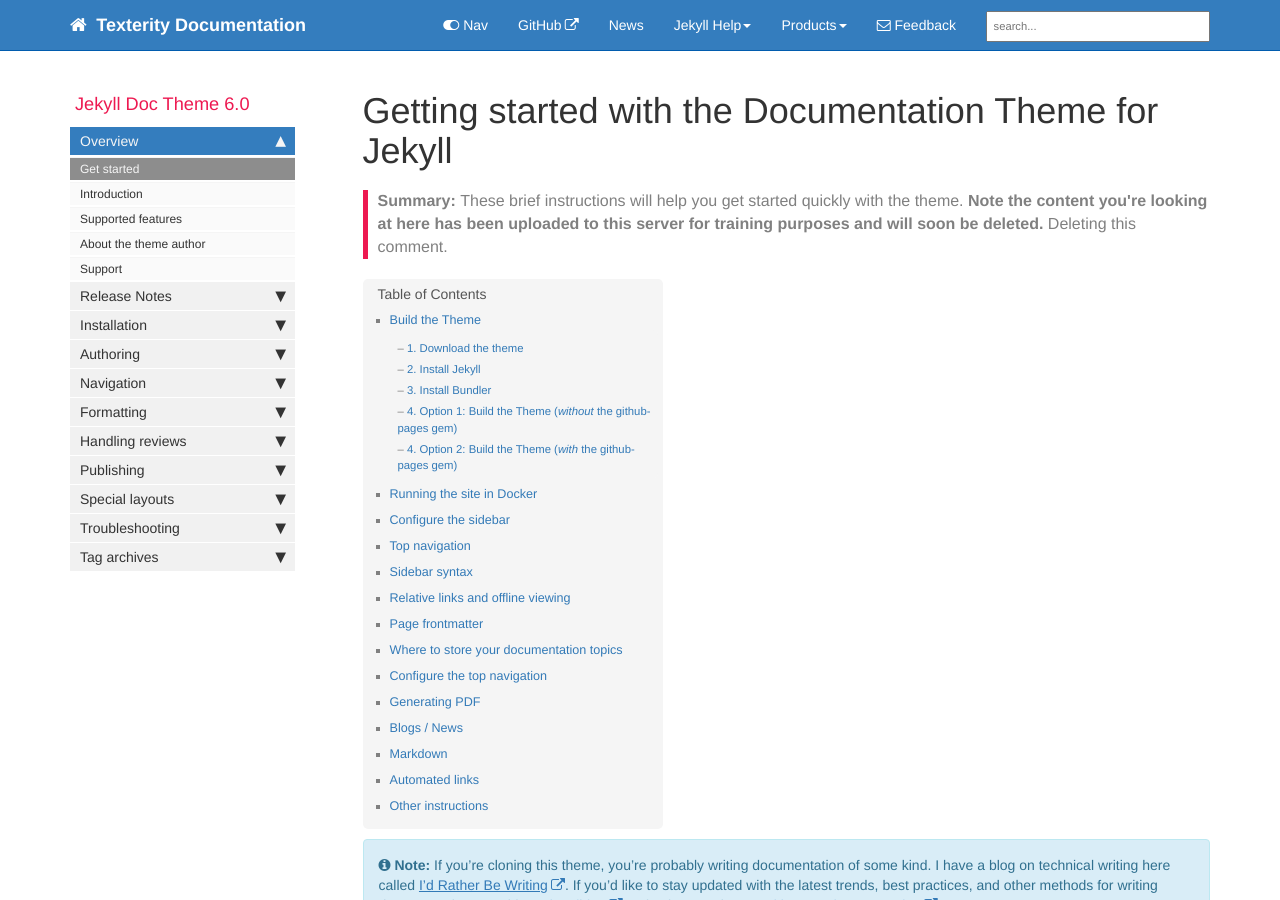
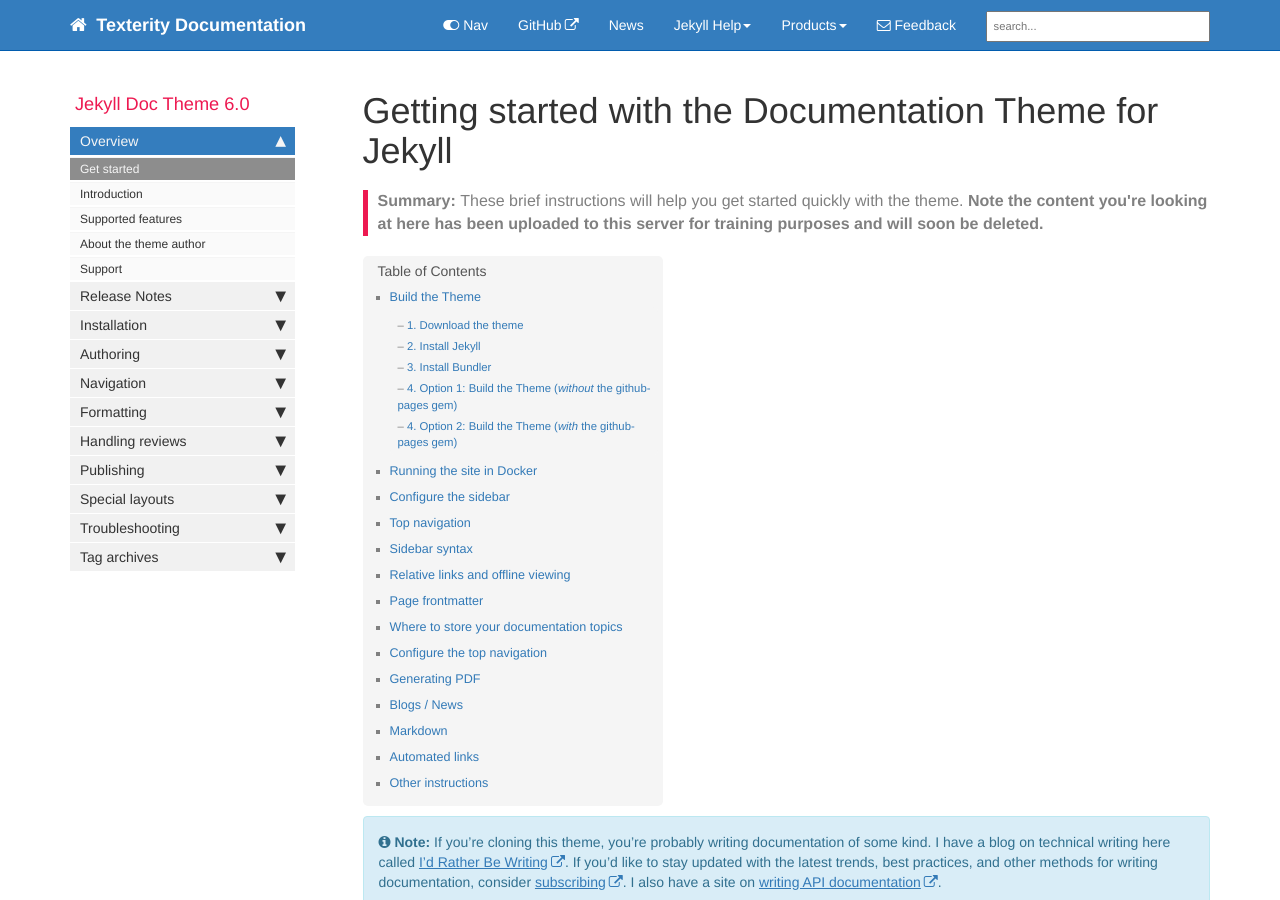
Before and after one commit to Texterity/January, a Jekyll site: the page built from docs/index.md, in a window 1280 px wide and 900 px high. Built offline with Jekyll 4.4.1, drawn with Linux system fonts in a browser that asks for light colours; nearby versions of some CDN libraries; comment, search, counter and statistics services are not loaded.

Commit message:
updating comments on index

```diff
--- a/docs/index.md
+++ b/docs/index.md
@@ -4,7 +4,7 @@ keywords: sample homepage
 tags: [getting_started]
 sidebar: mydoc_sidebar
 permalink: index.html
-summary: These brief instructions will help you get started quickly with the theme. <b>Note the content you're looking at here has been uploaded to this server for training purposes and will soon be deleted.</b> Deleting this comment.
+summary: These brief instructions will help you get started quickly with the theme. <b>Note the content you're looking at here has been uploaded to this server for training purposes and will soon be deleted.</b>
 ---
 
 {% include note.html content="If you're cloning this theme, you're probably writing documentation of some kind. I have a blog on technical writing here called <a alt='technical writing blog' href='http://idratherbewriting.com'>I'd Rather Be Writing</a>. If you'd like to stay updated with the latest trends, best practices, and other methods for writing documentation, consider <a href='https://tinyletter.com/tomjoht'>subscribing</a>. I also have a site on <a href='http://idratherbewriting.com/learnapidoc'>writing API documentation</a>." %}
```
